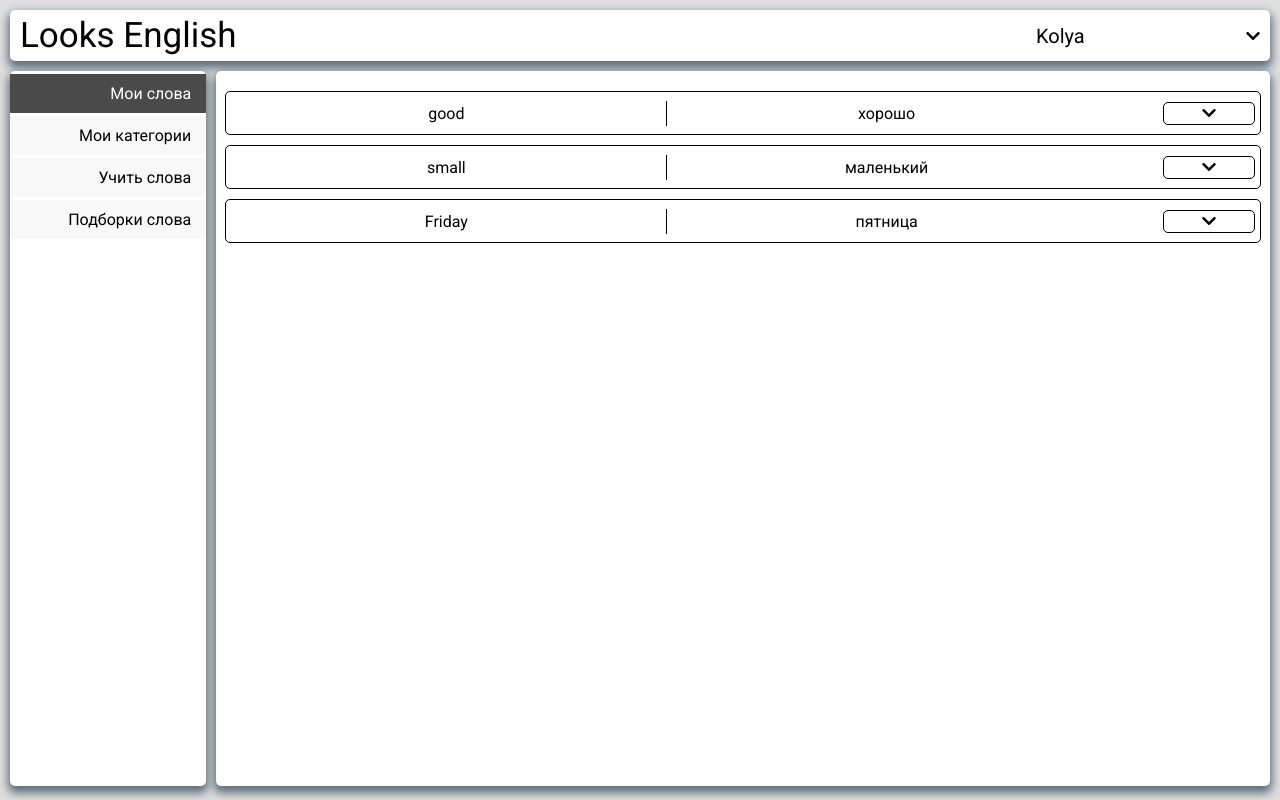
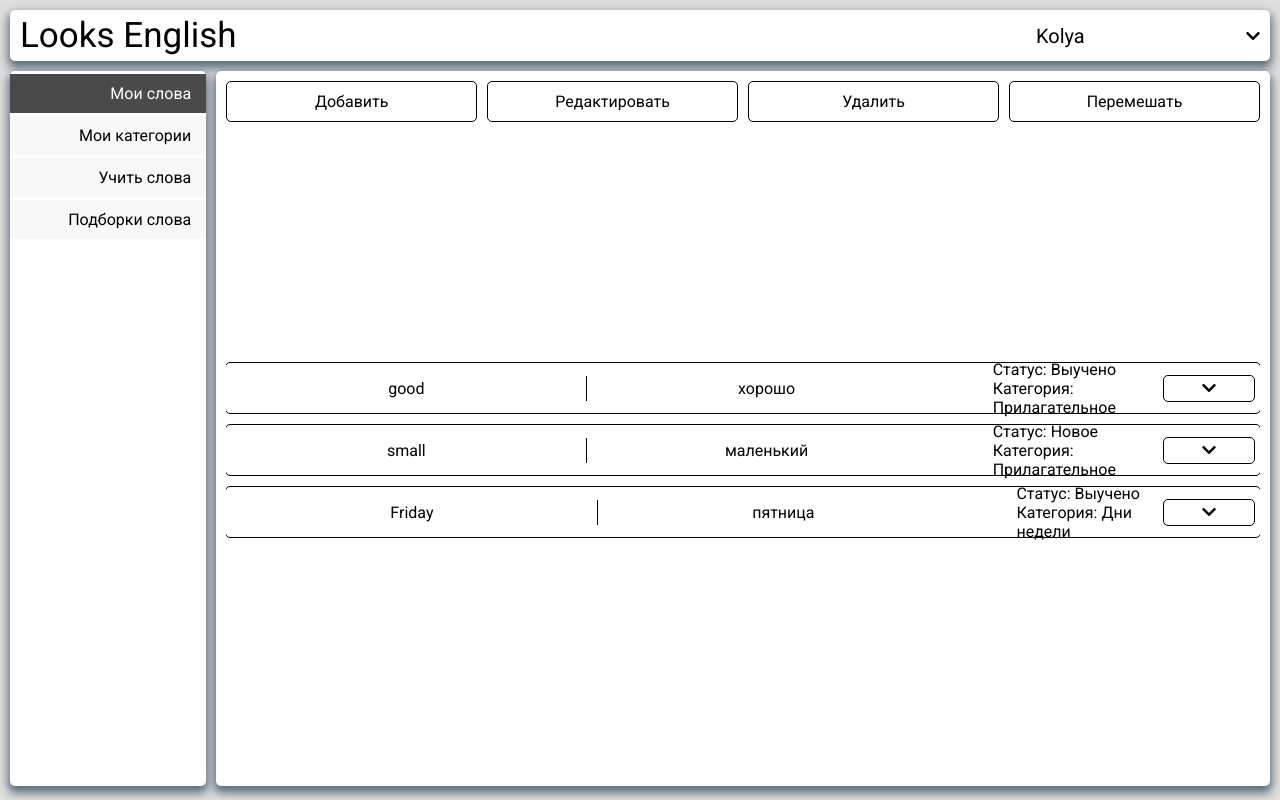
Before and after one commit to lokhno/look-english, a React (Create React App) app: page / in a window 1280 px wide. Built offline with nearby package versions, Linux system fonts and the light colour scheme.

Commit message:
Доработка MyWords

```diff
--- a/src/pages/Main/MyWords/MyWords.scss
+++ b/src/pages/Main/MyWords/MyWords.scss
@@ -1,9 +1,12 @@
-.list__words {
-    margin-top: 5px;
+.my-words {
+    &__list {
+        margin-top: 5px;
+    }
 }
 
 @media all and (min-width: 800px) {
-    .list__words {
-        margin-top: 10px;
+    .my-words__list {
+        overflow: auto;
+        height: calc(100vh - 150px);
     }
 }
--- /dev/null
+++ b/src/pages/Main/MyWords/WordAdditionalInformation/index.jsx
@@ -0,0 +1,12 @@
+import React from "react";
+
+function WordAdditionalInformation({status, category}) {
+    return (
+        <div>
+            <div>Статус: {status}</div>
+            <div>Категория: {category}</div>
+        </div>
+    );
+}
+
+export default WordAdditionalInformation;
--- a/src/pages/Main/MyWords/WordItem/index.jsx
+++ b/src/pages/Main/MyWords/WordItem/index.jsx
@@ -1,12 +1,21 @@
 import React from "react";
+
+import { useDispatch } from "react-redux";
 
 import { ListItem } from "../../../../components";
 import WordContent from "../WordContent";
+import WordAdditionalInformation from "../WordAdditionalInformation";
+import { wordsActions } from "../../../../redux/actions";
 
 function WordItem({ word }) {
+    const dispatch = useDispatch();
+    const handleSelect = () => {
+        dispatch(wordsActions.toggleSelected(word._id));
+    };
     return (
-        <ListItem>
+        <ListItem onSelect={handleSelect}>
             <WordContent ru={word.ru} eng={word.eng} />
+            <WordAdditionalInformation category={word.category} status={word.status} />
         </ListItem>
     );
 }
--- a/src/pages/Main/MyWords/index.jsx
+++ b/src/pages/Main/MyWords/index.jsx
@@ -2,7 +2,7 @@ import React from "react";
 
 import { useSelector } from "react-redux";
 
-import { List } from "../../../components";
+import { List, ControlMenu } from "../../../components";
 import WordItem from "./WordItem";
 
 import "./MyWords.scss";
@@ -13,11 +13,16 @@ function MyWords() {
     });
 
     return (
-        <List className="list__words">
-            {words.map((item) => (
-                <WordItem key={item.id} word={item} />
-            ))}
-        </List>
+        <div>
+            <ControlMenu className="my-words__control-menu"/>
+            <div className="my-words">
+                <List className="my-words__list">
+                    {words.map((item) => (
+                        <WordItem key={item._id} word={item} />
+                    ))}
+                </List>
+            </div>
+        </div>
     );
 }
 
```
